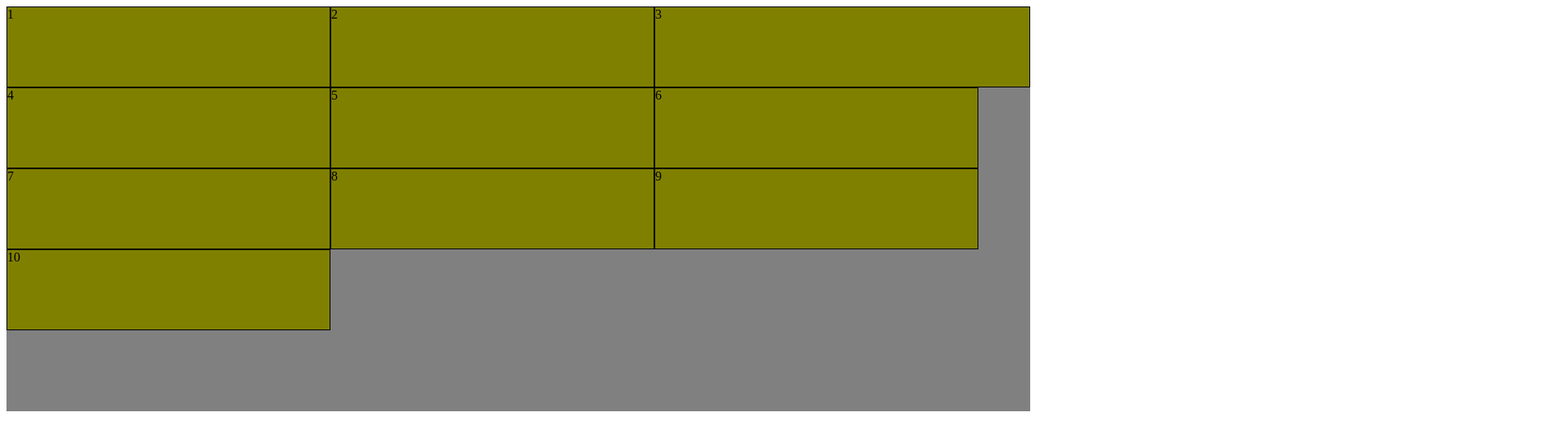
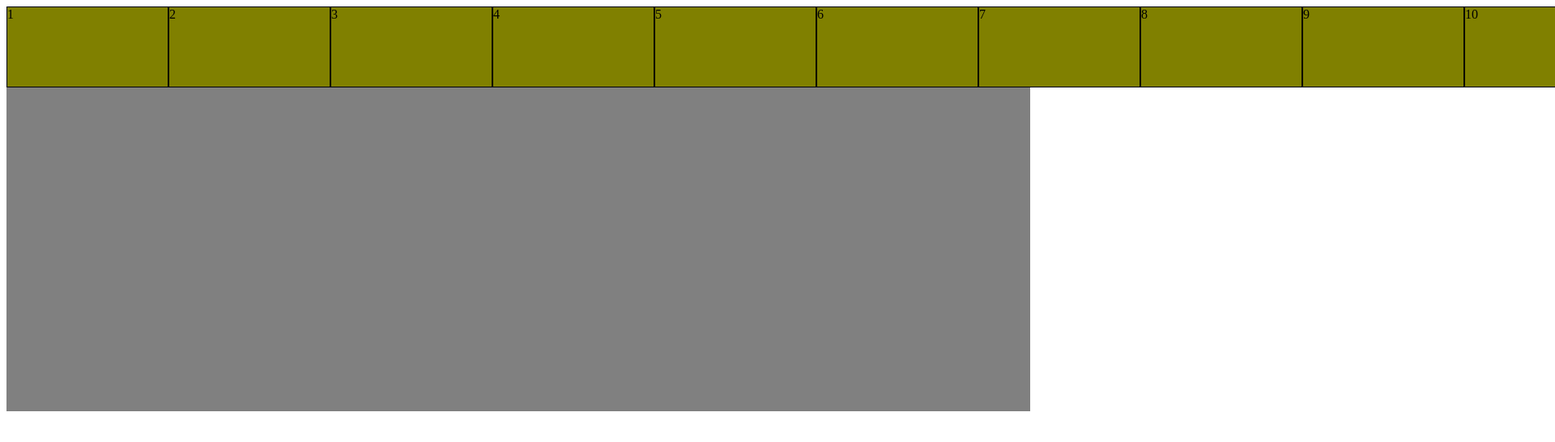
Before and after one commit to MichaelZolotov77/Layout-designer-block-2, a plain HTML site: page index.html in a window 1280 px wide. Shown: the top 546 px of the page at 81% size, 1920 px wide, since content can reach past the window. Drawn offline with Linux system fonts and the light colour scheme.

Commit message:
flex-shrink

```diff
--- a/css/style.css
+++ b/css/style.css
@@ -1,6 +1,6 @@
 .flexwrap {
   display: flex;
-  flex-wrap: wrap;
+  /* flex-wrap: wrap; */
   background-color: gray;
   height: 500px;
   align-content: flex-start;
@@ -8,17 +8,13 @@
 
 .flex-inner {
   /* значение для основной оси, применяется для дочерних элементов */
-  flex-basis: 400px;
+  /* flex-basis: 400px; */
   background-color: olive;
   border: 1px solid black;
   box-sizing: border-box;
   /* basis перебивает значение width */
   width: 200px;
   height: 100px;
-  /* степень жадности элемента до свободного пространства */
-  /* flex-grow: 1; */
+  /* элементы перестают ужиматься по ширине */
+  flex-shrink: 0;
 }
-
-.flex-inner:nth-child(3) {
-  flex-grow: 1;
-}
```
